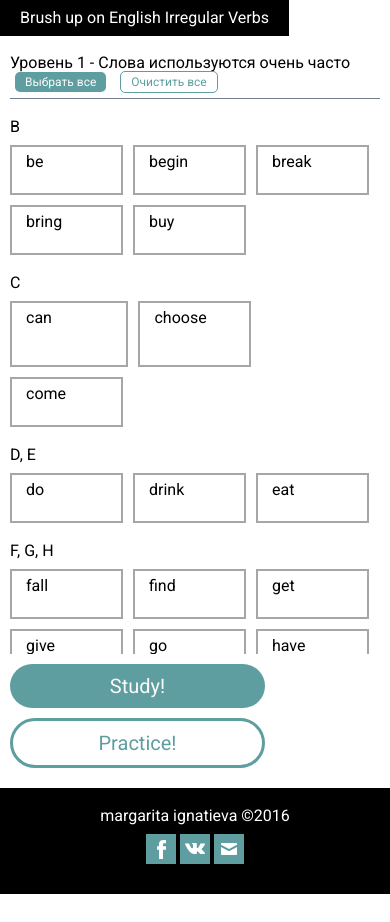
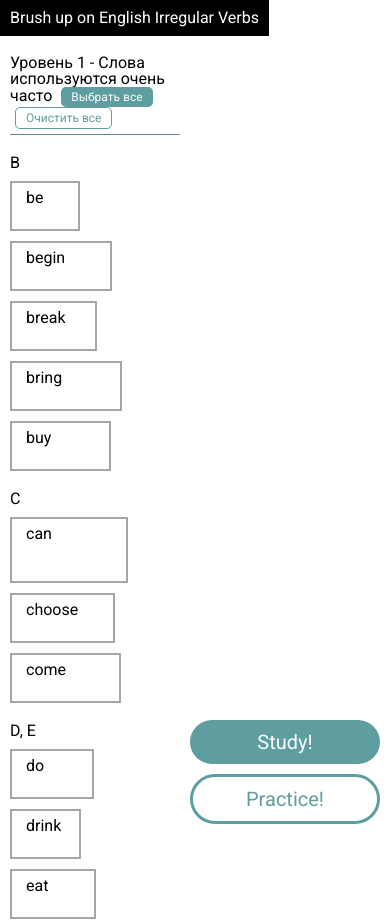
Before and after one commit to margareti/irregular-verbs, a website: page index.html in a window 390 px wide. Shown: the top 922 px of the page. Before the commit the page ends 894 px from the top, so only its background shows below. Drawn offline with Linux system fonts and the light colour scheme.

Commit message:
new layout

```diff
--- a/index.html
+++ b/index.html
@@ -14,19 +14,20 @@
       <path d="M8 10c-.266 0-.5-.094-1-.336L0 6v7c0 .55.45 1 1 1h14c.55 0 1-.45 1-1V6L9 9.664c-.5.242-.734.336-1 .336zm7-8H1c-.55 0-1 .45-1 1v.758l8 4.205 8-4.205V3c0-.55-.45-1-1-1z" />
     </symbol>
 </svg>
+<div class="button-container  button-container--fixed">
+	<button id="chooseVerbs" class="button">Study!</button>
+	<button id="practiceVerbs" class="button  button--transparent">Practice!</button>
+</div>
 <nav class="main-nav">
-	<div class="container">
 	<ul class="main-nav__list">
 		<li class="main-nav__item">Brush up on English Irregular Verbs</li>
 		<!-- <li class="main-nav__item"><a href="#">How it works</a></li>
 		<li class="main-nav__item">About</li>
 		<li class="main-nav__item">Contact</li> -->
 	</ul>
-	</div>
 </nav>
 	<div class="container">
 		<section class="choose-verbs">
-			<div class="choose-verbs__wrapper">
 		  <div class="choose-verbs__section  choose-verbs__section--one">
 		  	<h3 class="toggle-fold">Уровень 1 - Слова используются очень часто
            <button class="choose-verbs__all  button--small  button">Выбрать все</button>
@@ -174,13 +175,8 @@
 				<div class="choose-verbs__letter">T, U</div>
 				<fieldset><input type="checkbox" name="throw" id="throw"><label for="throw">throw<span class="translation">: кидать</span></label></fieldset>
 				<fieldset><input type="checkbox" name="upset" id="upset"><label for="upset">upset<span class="translation">: обижать</span></label></fieldset>
+
 			</div>
-			</div>
-			<div class="button-container">
-				<button id="chooseVerbs" class="button">Study!</button>
-				<button id="practiceVerbs" class="button  button--transparent">Practice!</button>
-			</div>
-
 		</section>
 		<section class="study hide  full-height-block">
 		  <div class="full-height-block__counter"></div>
--- a/sass/choose-verbs.scss
+++ b/sass/choose-verbs.scss
@@ -89,15 +89,12 @@
 	}
 }
 
-.choose-verbs__wrapper > div {
+.choose-verbs > div {
 	display: flex;
 	flex-wrap: wrap;
 }
 
 .choose-verbs {
     padding-top: 40px;
+    padding-bottom: 40px;
 }
-.choose-verbs__wrapper {
-    height: calc(100vh - 230px);
-    overflow-y: scroll;
-}
--- a/sass/main.scss
+++ b/sass/main.scss
@@ -49,7 +49,7 @@ body {
 	display: none;
 }
 .container {
-	max-width: 900px;
+	max-width: calc(100% - 500px);
 	width: 100%;
 	margin: 0 auto;
 	box-sizing: border-box;
@@ -75,3 +75,29 @@ body {
 .svg-src path {
   fill: #fff;
 }
+.button-container--fixed {
+  .button {
+    margin-right: 0;
+    width: 240px;
+  }
+  width: 250px;
+  right: 0;
+  bottom: 0;
+  position: fixed;
+  &.bottom {
+    bottom: 100px;
+  }
+}
+
+@media (max-width: 1200px) {
+  .button-container--fixed {
+    width: 200px;
+    .button {
+      width: 190px;
+    }
+  }
+  .container {
+    max-width: calc(100% - 200px);
+    margin: 0;
+  }
+}
```
Also changed, not shown: css/style.css. Lines whose indentation alone changed are shown as unchanged.
